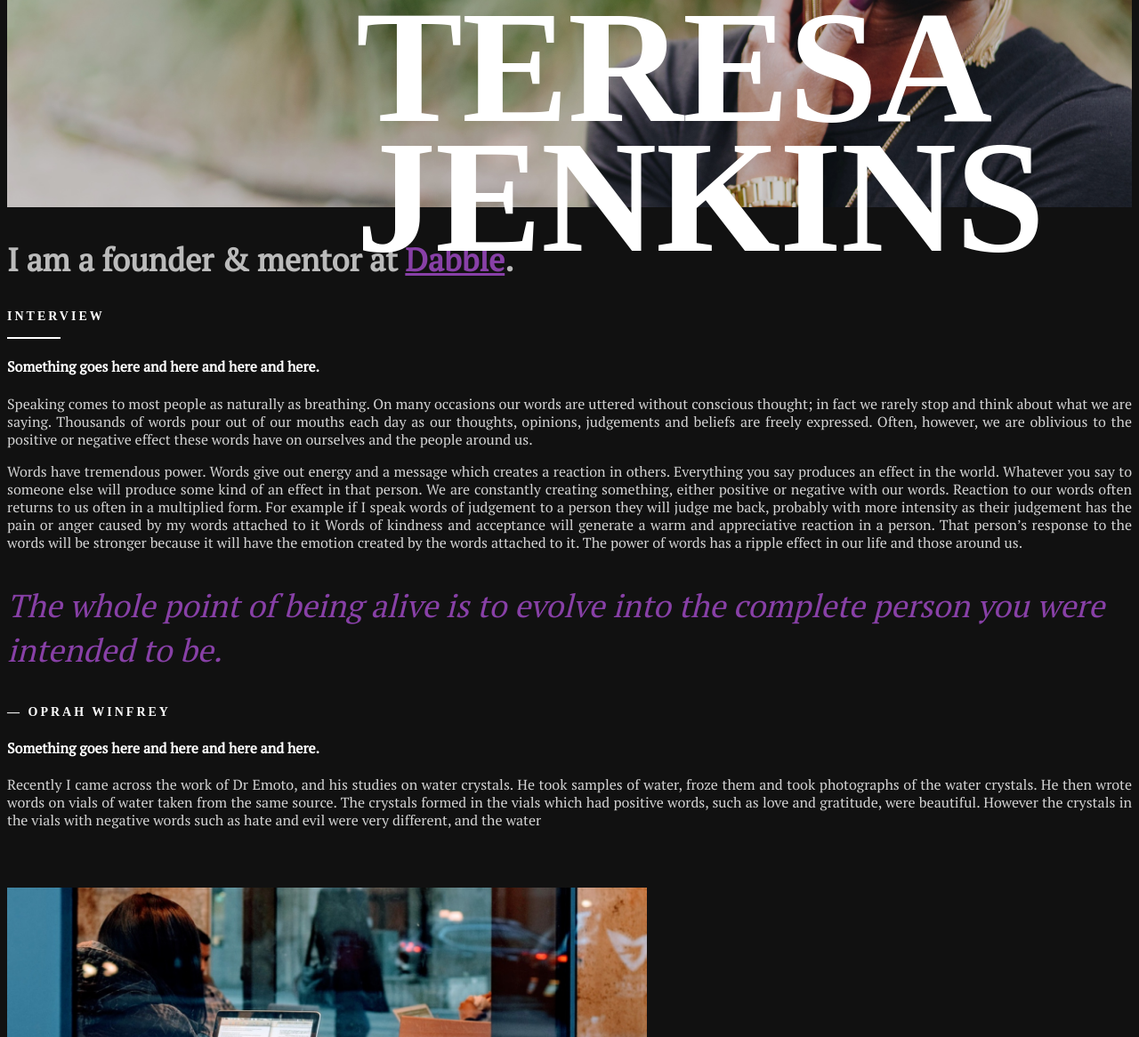
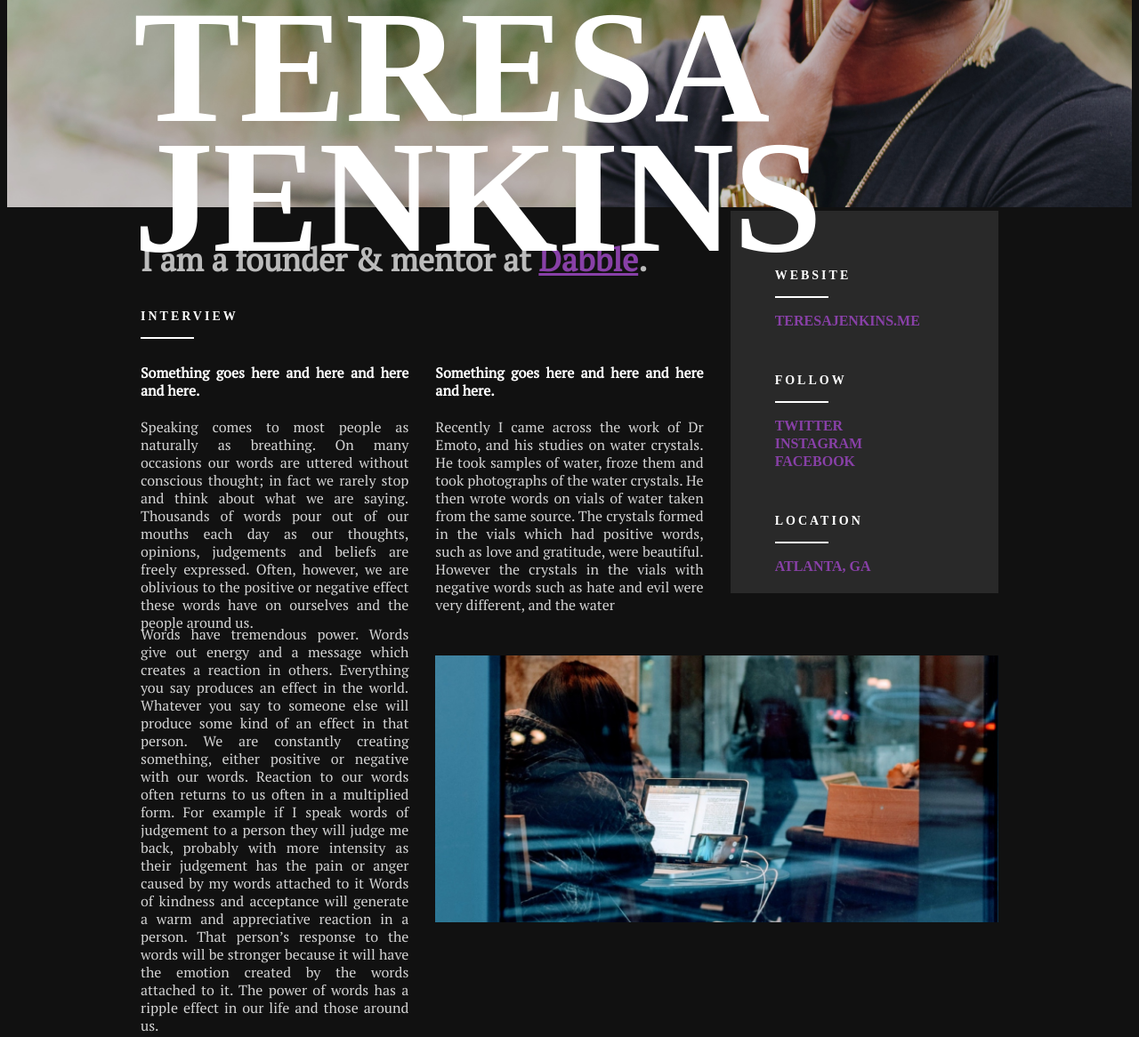
Before and after one commit to iiPoison/inclusive-interview-starting-code, a plain HTML site: page index.html in a window 1280 px wide. Shown: the part 477-1643 px from the top of the page at 89% size. Drawn offline with Linux system fonts and the light colour scheme; a web font is replaced by a local one.

Commit message:
project complite

```diff
--- a/index.html
+++ b/index.html
@@ -8,6 +8,7 @@
   </head>
   <body>
 
+    <!-- Header -->
     <div class="header-content">
       <img src="assets/images/bitmap.jpg" class="header-image">
       <img src="assets/images/logo.png" class="logo">
@@ -16,12 +17,17 @@
       </p>
     </div>
 
+    <!-- grid block for Main Content -->
+    <div class="grid">
+
+      <!-- SubHeader -->
       <div class="subheader-content">
         <h2>I am a founder & mentor at <a href="http://dabble.com">Dabble</a>.</h2>
           <h3>INTERVIEW</h3>
           <hr align="left" class="line">
-      </div>
+      </div> <!-- End SubHeader-->
 
+      <!-- Content-1 -->
       <div class="text-content-1">
         <h4>Something goes here and here and here and here.</h4>
 
@@ -34,8 +40,9 @@
               oblivious to the positive or negative effect these words have on
               ourselves and the people around us.
         </p>
-        </div>
+      </div><!-- End Content-1-->
 
+      <!-- Content-2 -->
       <div class="text-content-2">
         <p class="text">
               Words have tremendous power. Words give out energy and a message
@@ -53,8 +60,9 @@
               by the words attached to it. The power of words has a ripple effect
               in our life and those around us.
         </p>
-        </div>
+      </div><!-- End Content-2-->
 
+      <!-- Quote Content -->
       <div class="quote-content">
         <p class="quote">
               The whole point of being alive is to evolve into the complete
@@ -64,8 +72,9 @@
         <p class="oprah">
               — OPRAH WINFREY
         </p>
-        </div>
+      </div><!-- End Qoute Content-->
 
+      <!-- Content-3 -->
       <div class="text-content-3">
         <h4>Something goes here and here and here and here.</h4>
         <p class="text">
@@ -77,12 +86,14 @@
               vials with negative words such as hate and evil were very different, and
               the water
         </p>
-        </div>
+      </div><!-- End Content-3-->
 
+      <!--Image Content -->
       <div class="image-content">
         <img src="assets/images/img-2.jpg" class="inset_image">
-        </div>
+      </div> <!-- End Image Content-->
 
+      <!-- Content-4 -->
       <div class="text-content-4">
         <h4>Something goes here and here and here and here.</h4>
         <p class="text">
@@ -99,8 +110,9 @@
               Successful people understand that they need to speak positively rather
               than negatively in order to see success.
         </p>
-        </div>
+      </div><!-- End Content-4-->
 
+      <!-- Content-5 -->
       <div class="text-content-5">
         <h4>Something goes here and here and here and here.</h4>
         <p class="text">
@@ -117,8 +129,9 @@
               Successful people understand that they need to speak positively rather
               than negatively in order to see success.
         </p>
-        </div>
+      </div> <!-- End Content-5-->
 
+      <!--Info Content -->
       <div class="info-content">
         <h3>WEBSITE</h3>
         <hr align="left" class="line">
@@ -138,7 +151,9 @@
         <hr align="left" class="line">
         <p class="info">ATLANTA, GA</p>
         <br>
-        </div>
+      </div> <!-- end Info Block -->
+
+    </div> <!-- End grid Block -->
 
   </body>
 </html>
--- a/style.css
+++ b/style.css
@@ -16,6 +16,7 @@ a {
   color: #8840A7
 }
 
+
 .header-image {
   width: 100%;
   position: relative;
@@ -24,14 +25,14 @@ a {
 .logo {
   position: absolute;
   top: 50px;
-  left: 600px;
+  left: 150px; /* 600 */
   width: 250px;
 }
 
 .teresa-jenkins {
   position: absolute;
   top: 300px;
-  left: 400px;
+  left: 150px;
   color: #FFFFFF;
   font-family: "PT Sans";
   font-weight: bold;
@@ -41,30 +42,63 @@ a {
 }
 
 /*Add grid rule set and properties here:*/
-
+.grid {
+  display: grid;
+  grid-template: 10% 20% repeat(2, 35%) / repeat(12, 1fr);
+  grid-column-gap: 30px;
+  margin: 0 150px;
+  overflow: hidden;
+}
 
 .subheader-content{
   /*Add properties here:*/
-
+  grid-row: 1 / span 1;
+  grid-column: 1 / span 8;
   align: left;
 }
 
 /*Add text-content-1 rule set and properties here:*/
+.text-content-1 {
+  grid-row: 2 / span 1;
+  grid-column: 1 / span 4;
 
+}
 /*Add text-content-2 rule set and properties here:*/
+.text-content-2 {
+  grid-row: 3 / span 1;
+  grid-column: 1 / span 4;
+}
 
 /*Add text-content-3 rule set and properties here:*/
-
+.text-content-3 {
+  grid-row: 2 / span 1;
+  grid-column: 5 / span 4;
+}
 /*Add text-content-4 rule set and properties here:*/
-
+.text-content-4 {
+  grid-row: 4 / span 1;
+  grid-column: 5 / span 4;
+}
 /*Add text-content-5 rule set and properties here:*/
-
+.text-content-5 {
+  grid-row: 4 / span 1;
+  grid-column: 9 / span 4;
+}
 /*Add quote-content rule set and properties here:*/
-
+.quote-content {
+  grid-row: 4 / span 1;
+  grid-column: 1 /span 4;
+}
 /*Add image-content rule set and properties here:*/
+.image-content {
+  grid-row: 3 / span 1;
+  grid-column: 5 / span 8;
+}
 
 .info-content {
   /*Add properties here:*/
+  grid-row: 1 / span 2;
+  grid-column: 9 / 13;
 
   background-color: #292929;
   padding-top: 50px;
```
Lines whose indentation alone changed are shown as unchanged.
